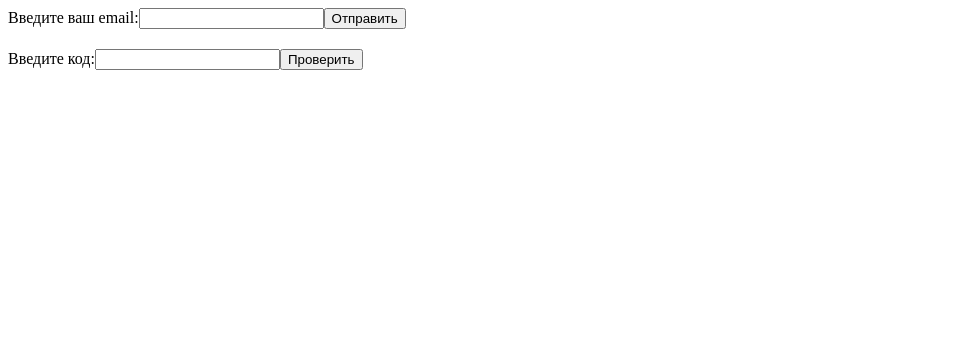
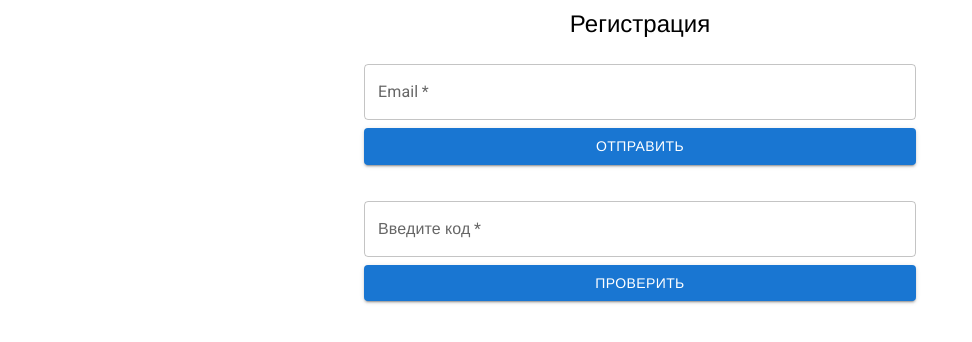
Before and after one commit to pyklimenko/marchi-edu-track-miniapp, a React (Create React App) app: page / in a window 1280 px wide. Shown: the top 342 px of the page, without its empty margins (0-972 px from the left). Built offline with nearby package versions, Linux system fonts and the light colour scheme; a web font is replaced by a local one.

Commit message:
Оформление

```diff
--- a/package.json
+++ b/package.json
@@ -3,6 +3,9 @@
   "version": "0.1.0",
   "private": true,
   "dependencies": {
+    "@emotion/react": "^11.13.3",
+    "@emotion/styled": "^11.13.0",
+    "@mui/material": "^6.1.1",
     "dotenv": "^16.4.5",
     "googleapis": "^144.0.0",
     "mongodb": "^4.0.0",
--- a/src/components/registrationForm.js
+++ b/src/components/registrationForm.js
@@ -3,6 +3,7 @@ import React, { useState, useEffect } from 'react';
 import { useNavigate } from 'react-router-dom';
 import { handleApiRequest } from '../utils/api-helpers';
 import logger from '../utils/logger';
+import { TextField, Button, Typography, Container } from '@mui/material';
 
 function RegistrationForm() {
   const [email, setEmail] = useState('');
@@ -70,30 +71,55 @@ function RegistrationForm() {
   };
 
   return isRegistered ? (
-    <div>
-      <p>Вы успешно зарегистрировались!</p>
-      <p>Сейчас вы будете перенаправлены...</p>
+    <Container maxWidth="sm">
+      <Typography variant="h5" align="center" gutterBottom>
+        Вы успешно зарегистрировались!
+      </Typography>
+      <Typography variant="body1" align="center">
+        Сейчас вы будете перенаправлены...
+      </Typography>
+    </Container>
+  ) : (
+    <Container maxWidth="sm">
+    <Typography variant="h5" align="center" gutterBottom>
+      Регистрация
+    </Typography>
+    <form onSubmit={handleSubmit}>
+      <TextField
+        label="Email"
+        variant="outlined"
+        fullWidth
+        margin="normal"
+        value={email}
+        onChange={(e) => setEmail(e.target.value)}
+        required
+      />
+      <Button type="submit" variant="contained" color="primary" fullWidth>
+        Отправить
+      </Button>
+    </form>
+
+    <div style={{ marginTop: '20px' }}>
+      <TextField
+        label="Введите код"
+        variant="outlined"
+        fullWidth
+        margin="normal"
+        value={code}
+        onChange={(e) => setCode(e.target.value)}
+        required
+      />
+      <Button onClick={handleVerify} variant="contained" color="primary" fullWidth>
+        Проверить
+      </Button>
     </div>
-  ) : (
-    <div>
-      <form onSubmit={handleSubmit}>
-        <label>
-          Введите ваш email:
-          <input type="email" value={email} onChange={(e) => setEmail(e.target.value)} required />
-        </label>
-        <button type="submit">Отправить</button>
-      </form>
 
-      <div style={{ marginTop: '20px' }}>
-        <label>
-          Введите код:
-          <input type="text" value={code} onChange={(e) => setCode(e.target.value)} required />
-        </label>
-        <button onClick={handleVerify}>Проверить</button>
-      </div>
-
-      {error && <div style={{ color: 'red' }}>{error}</div>}
-    </div>
+    {error && (
+      <Typography variant="body2" color="error" align="center">
+        {error}
+      </Typography>
+    )}
+  </Container>
   );
 }
 
--- a/src/index.js
+++ b/src/index.js
@@ -4,6 +4,12 @@ import ReactDOM from 'react-dom/client';
 import { BrowserRouter } from 'react-router-dom';
 import { UserProvider } from './context/userContext';
 import App from './App';
+
+// Импорт шрифтов и базовых стилей MUI
+import '@fontsource/roboto/300.css';
+import '@fontsource/roboto/400.css';
+import '@fontsource/roboto/500.css';
+import '@fontsource/roboto/700.css';
 
 const root = ReactDOM.createRoot(document.getElementById('root'));
 root.render(
```
Also changed, not shown: 1 other file (tests, documents, lock files or other folders).
